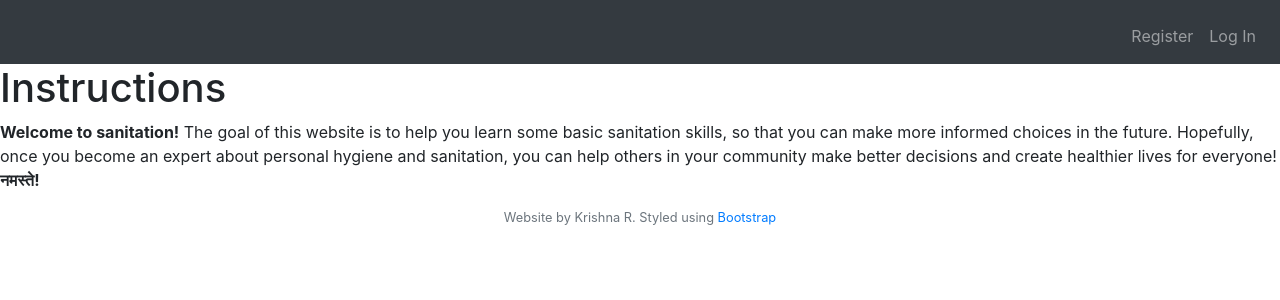
After one commit to krishnarao22/Sanitation-Project, a Flask app: page /instr in a window 1280 px wide. The commit adds this page. Shown: the top 300 px of the page. Run offline with Flask 2, Linux system fonts and the light colour scheme; some libraries are stand-ins or nearby versions.

Commit message:
added hash column to users under sanitation.db . Implemented register, login and instr under application.py . Created instructions.html . Modified login and register html files for aesthetic.

```diff
--- a/application.py
+++ b/application.py
@@ -33,27 +33,28 @@ db = SQL("sqlite:///sanitation.db")
 def index():
     return render_template("layout.html")
 
-@app.route("/register", methods=["GET", "POST"])
+@app.route("/register", methods=["GET"])
+def get_register():
+    return render_template("register.html")
+
+@app.route("/register", methods=["POST"])
 def register():
-    if request.method == "GET":
-        return render_template("register.html")
-    elif request.method == "POST":
-        if len(db.execute("SELECT * FROM users WHERE username = :username", username=request.form.get("username"))) != 0:
-          return "This username is already taken!"
-        elif not request.form.get("username"):
-            return "You did not give a username!"
-        elif not request.form.get("password"):
-            return "You did not give a password!"
-        elif request.form.get("password")!=request.form.get("password_confirm"):
-            return "Your passwords did not match!"
+    if len(db.execute("SELECT * FROM users WHERE username = :username", username=request.form.get("username"))) != 0:
+        return "This username is already taken!"
+    elif not request.form.get("username"):
+        return "You did not give a username!"
+    elif not request.form.get("password"):
+        return "You did not give a password!"
+    elif request.form.get("password")!=request.form.get("password_confirm"):
+        return "Your passwords did not match!"
+    else:
+        pwhash = generate_password_hash(request.form.get("password"))
+        rows = db.execute("SELECT * from users WHERE username = :username", username=request.form.get("username"))
+        if len(rows) == 0:
+            db.execute("INSERT INTO users (username,hash) VALUES (:username, :hash)", username=request.form.get("username"), hash=pwhash)
+            return render_template("login.html")
         else:
-            pwhash = generate_password_hash(request.form.get("password"))
-            rows = db.execute("SELECT * from users WHERE username = :username", username=request.form.get("username"))
-            if len(rows) == 0:
-                db.execute("INSERT INTO users (username,hash) VALUES (:username, :hash)", username=request.form.get("username"), hash=pwhash)
-                return render_template("login.html")
-            else:
-                return "This username is already taken!"
+            return "This username is already taken!"
 
 @app.route("/login", methods=["GET", "POST"])
 def login():
@@ -72,3 +73,7 @@ def login():
             else:
                 session["user_id"] = rows[0]["id"]
                 return redirect("/")
+
+@app.route("/instr", methods=["GET"])
+def instr():
+    return render_template("instructions.html")
--- /dev/null
+++ b/templates/instructions.html
@@ -0,0 +1,16 @@
+{% extends "layout.html" %}
+
+{% block title %}
+    Instructions
+{% endblock %}
+
+{% block main %}
+    <h1>
+        Instructions
+    </h1>
+    <p>
+        <strong>Welcome to sanitation!</strong> The goal of this website is to help you learn some basic sanitation skills, so that you can make more informed choices in the
+        future. Hopefully, once you become an expert about personal hygiene and sanitation, you can help others in your community make better decisions and create healthier
+        lives for everyone! <strong>नमस्ते!</strong>
+    </p>
+{% endblock %}
--- a/templates/layout.html
+++ b/templates/layout.html
@@ -18,21 +18,22 @@
         <!-- https://favicon.io/emoji-favicons/money-mouth-face/ -->
         <link href="/static/favicon.ico" rel="icon">
 
-        <link href="/static/styles.css" rel="stylesheet">
+        <link href="/static/stylesheet.css" rel="stylesheet">
 
         <script src="https://code.jquery.com/jquery-3.3.1.min.js"></script>
         <script src="https://cdnjs.cloudflare.com/ajax/libs/popper.js/1.14.7/umd/popper.min.js"></script>
         <script src="https://stackpath.bootstrapcdn.com/bootstrap/4.3.1/js/bootstrap.min.js"></script>
 
 
-        <title>Sanitation: {% block title %}{% endblock %}</title>
+        <title>Sanitation: {% block title %}Home{% endblock %}</title>
 
     </head>
 
     <body>
 
-        <nav class = "navbar navbar-light">
+        <nav class = "navbar navbar-expand-lg navbar-dark bg-dark">
             {% if session.user_id %}
+                <a class="navbar-brand" href="/">Sanitation</a>
                 <ul class="navbar-nav mr-auto mt-2">
                     <li class="nav-item"><a class="nav-link" href="/instr">Instructions</a></li>
                     <li class="nav-item"><a class="nav-link" href="/sections">Sections</a></li>
@@ -49,8 +50,12 @@
             {% endif %}
         </nav>
 
+        <main>
+            {% block main %}{% endblock %}
+        </main>
+
         <footer class="small text-center text-muted">
-            Website by Krishna R
+            Website by Krishna R. Styled using <a href="https://getbootstrap.com/">Bootstrap</a>
         </footer>
 
     </body>
```
Also changed, not shown: templates/login.html (+7 -2 lines), templates/register.html (+6 -1 lines), sanitation.db.
